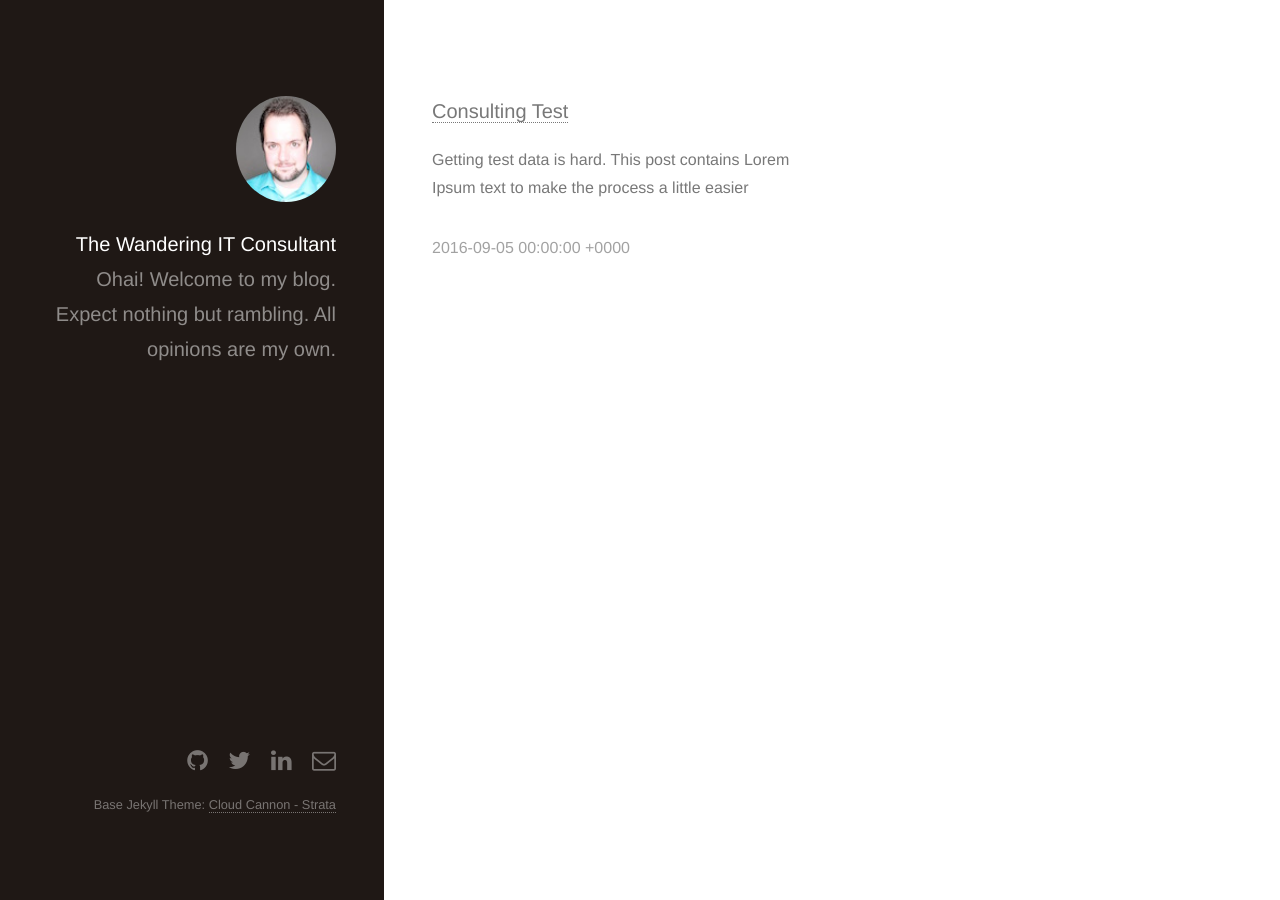
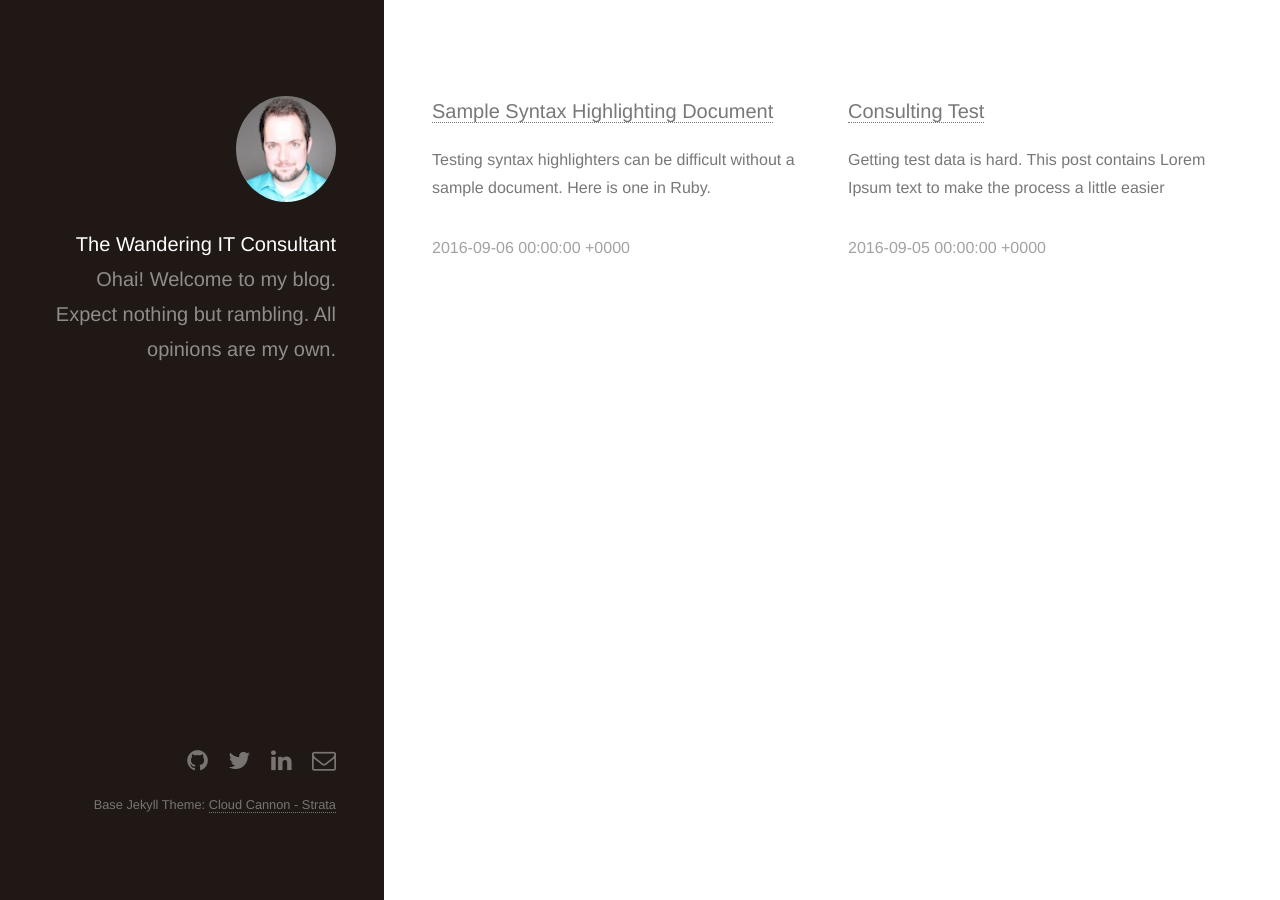
Before and after one commit to biox/jerryaldrichiii.github.io, a Jekyll site: the page built from categories/consulting.html, in a window 1280 px wide. Built offline with Jekyll 4.4.1, drawn with Linux system fonts in a browser that asks for light colours; nearby versions of some CDN libraries; library files that are not in the unit come from our copies; some of the changed lines change nothing that is shown.

Commit message:
Tweak Syntax Highlighting and add Test Post

````diff
--- /dev/null
+++ b/_posts/2016-09-06-sample-syntax-highlighting-document.md
@@ -0,0 +1,337 @@
+---
+layout: post
+subject: consulting
+title: Sample Syntax Highlighting Document
+summary: Testing syntax highlighters can be difficult without a sample document. Here is one in Ruby.
+---
+
+When selecting a syntax highlighting theme generally all that is presented to choose from is a short sample block. Most of the time it is a simple function that prints `Hello world` and if you're lucky has a comment. Unfortunately, making an informed decision with such little information is difficult.
+
+The solution here would be to write a sample document that contains examples of what you would like to see highlighted. However, the task of writing a lengthy sample document can be quite daunting. The next best solution would be to search for prefabricated documents. When I started down that path I quickly learned that crafting a search query to elicit the results I wanted was difficult.
+
+Eventually, I found [this](https://github.com/jneen/rouge/tree/master/spec/visual/samples) collection of documents. Below is and edited version of the Ruby sample:
+
+```ruby
+#######
+# ruby 1.9 examples
+#######
+
+state :foo do
+  rule %r(/) do
+    token Operator
+    goto :expr_start
+  end
+
+  rule(//) { goto :method_call_spaced }
+end
+
+state :foo do
+  rule %r(/), Thing
+end
+
+%i(this is an array of symbols)
+%I(this is too, but with #{@interpolation})
+hash = { answer: 42 }
+link_to 'new', new_article_path, class: 'btn'
+
+#####
+# ternaries
+# NB [jneen]: MRI ruby actually has different parsing behavior depending on
+# ~what variables are defined~, which we can't know in a highlighting context.
+# So... we're going to be wrong here, sometimes. Whatever. These cases look
+# okay though, but if they break I don't care a whole lot, because Ruby itself
+# doesn't parse them consistently.
+a ? b::c : :d
+a ? b:c
+method_that_takes_a_char ?b
+cond??b::c : d
+
+# lol
+?????:??
+//?//://
+
+a/1 # comment
+a / b # comment
+a /1 \r[egex]\//
+a/ b #comment
+x.a / 1 # comment
+Foo::a / 3 + 4
+
+########
+# method calls
+########
+
+foo.bar
+foo.bar.baz
+foo.bar(123).baz()
+
+foo.
+  bar
+
+foo
+  .bar()
+  .baz
+
+foo.
+  bar
+
+foo.
+  bar().
+  baz
+
+########
+# function definitions
+########
+
+class (get_foo("blub"))::Foo
+  def (foo("bar") + bar("baz")).something argh, aaahaa
+    42
+  end
+end
+
+def -@
+  0 - self
+end
+
+class get_the_fuck("out")::Of::My
+  def parser_definition
+    ruby!
+  end
+end
+
+###############
+# General
+###############
+
+a.each{|el|anz[el]=anz[el]?anz[el]+1:1}
+while x<10000
+  b=(p[x]%32)/16<1 ? 0 : 1
+
+  (x-102>=0? n[x-102].to_i : 0)*a+(x-101>=0?n[x-101].to_i : 0)*e+n[x-100].to_i
+  n[x+199].to_i*b+n[x+200].to_i*d+n[x+201].to_i*b
+
+g=%w{}
+x=0
+
+test //, 123
+
+{staples: /\ASTAPLE?S?\s*[0-9]/i,
+ target: "^TARGET "}
+
+while x<100
+ puts"#{g[x]}"
+ x+=1
+end
+
+puts""
+sleep(10)
+
+1E1E1
+puts 30.send(:/, 5) # prints 6
+
+# fun with class attributes
+class Foo
+  def self.blub x
+    if not x.nil?
+      self.new
+    end
+  end
+  def another_way_to_get_class
+    self.class
+  end
+end
+
+# ruby 1.9 "call operator"
+a = Proc.new { 42 }
+a.()
+
+"instance variables can be #@included, #@@class_variables\n and #$globals as well."
+instance variables can be #@included, #@@class_variables\n and #$globals as well.
+'instance variables can be #@included, #@@class_variables\n and #$globals as well.'
+/instance variables can be #@included, #@@class_variables\n and #$globals as well./mousenix
+:"instance variables can be #@included, #@@class_variables\n and #$globals as well."
+:'instance variables can be #@included, #@@class_variables\n and #$globals as well.'
+%'instance variables can be #@included, #@@class_variables\n and #$globals as well.'
+%q'instance variables can be #@included, #@@class_variables\n and #$globals as well.'
+%Q'instance variables can be #@included, #@@class_variables\n and #$globals as well.'
+%w'instance variables can be #@included, #@@class_variables\n and #$globals as well.'
+%W'instance variables can be #@included, #@@class_variables\n and #$globals as well.'
+%s'instance variables can be #@included, #@@class_variables\n and #$globals as well.'
+%r'instance variables can be #@included, #@@class_variables\n and #$globals as well.'
+%x'instance variables can be #@included, #@@class_variables\n and #$globals as well.'
+
+#%W[ but #@0illegal_values look strange.]
+
+%s#ruby allows strange#{constructs}
+%s#ruby allows strange#$constructs
+%s#ruby allows strange#@@constructs
+
+%( hash mark: # )
+%r( hash mark: # )
+%w( ! $ % # )
+
+##################################################################
+# HEREDOCS
+<<-CONTENT.strip_heredoc
+  D
+  E
+CONTENT
+
+foo(<<-A, <<-B)
+this is the text of a
+A
+and this is the text of b
+B
+
+<<~END
+This is a Ruby 2.3 stripped heredoc
+END
+
+a = <<"EOF"
+This is a multiline #$here document
+terminated by EOF on a line by itself
+EOF
+
+a = <<'EOF'
+This is a multiline #$here document
+terminated by EOF on a line by itself
+EOF
+
+b=(p[x] %32)/16<1 ? 0 : 1
+
+<<""
+#{test}
+#@bla
+#die suppe!!!
+\xfffff
+
+
+super <<-EOE % [
+    foo
+EOE
+
+<<X
+X
+X "foo" # This is a method call, heredoc ends at the prev line
+
+%s(uninter\)pre\ted)            # comment here
+%q(uninter\)pre\ted)            # comment here
+%Q(inter\)pre\ted)              # comment here
+:"inter\)pre\ted"               # comment here
+:'uninter\'pre\ted'             # comment here
+
+%q[haha! [nesting [rocks] ! ] ] # commeht here
+
+
+##################################################################
+class                                                  NP
+def  initialize a=@p=[], b=@b=[];                      end
+def +@;@b<<1;b2c end;def-@;@b<<0;b2c                   end
+def  b2c;if @b.size==8;c=0;@b.each{|b|c<<=1;c|=b};send(
+     'lave'.reverse,(@p.join))if c==0;@p<< c.chr;@b=[] end
+     self end end ; begin _ = NP.new                   end
+
+
+# Regexes
+/
+this is a
+mutliline
+regex
+/
+
+this /is a
+multiline regex too/
+
+also /4
+is one/
+
+this(/
+too
+/)
+
+# this not
+2 /4
+asfsadf/
+
+foo[:bar] / baz[:zot]
+
+
+#from: http://coderay.rubychan.de/rays/show/383
+class Object
+  alias  :xeq :
+  def (cmd, p2)
+    self.method(cmd.to_sym).call(p2)
+  end
+end
+p [1,2,3].('concat', [4,5,6]) # => [1, 2, 3, 4, 5, 6]
+p [1,2,3].(:concat, [4,5,6]) # => [1, 2, 3, 4, 5, 6]
+p "Hurra! ".(:*, 3) # => "Hurra! Hurra! Hurra! "
+p "Hurra! ".('*', 3) # => "Hurra! Hurra! Hurra! "
+# Leider geht nicht die Wunschform
+# [1,2,3] concat [4,5,6]
+
+class Object
+  @@infixops = []
+  alias :xeq :
+  def addinfix(operator)
+    @@infixops << operator
+  end
+  def (expression)
+    @@infixops.each{|op|break if expression.match(/^(.*?) (#{op}) (.*)$/)}
+    raise "unknown infix operator in expression: #{expression}" if $2 == nil
+    eval($1).method($2.to_sym).call(eval($3))
+  end
+end
+addinfix("concat")
+p [1,2,3] concat [4,5,6] # => [1, 2, 3, 4, 5, 6]
+
+
+# HEREDOC FUN!!!!!!!1111
+foo(<<A, <<-B, <<C)
+this is the text of a
+   A!!!!
+A
+and this is text of B!!!!!!111
+   B
+and here some C
+C
+###################################
+
+######
+# testing the __END__ content and % as an operator
+######
+
+events = Hash.new { |h, k| h[k] = [] }
+DATA.read.split(/\n\n\n\s*/).each do |event|
+  name = event[/^.*/].sub(/http:.*/, '')
+  event[/\n.*/m].scan(/^([A-Z]{2}\S*)\s*(\S*)\s*(\S*)(\s*\S*)/) do |kind, day, daytime, comment|
+    events[ [day, daytime] ] << [kind, name + comment]
+  end
+end
+
+foo = 3
+foo %= 2
+foo /= 10 # not a regex
+
+conflicts = 0
+events.to_a.sort_by do |(day, daytime),|
+  [%w(Mo Di Mi Do Fr).index(day) || 0, daytime]
+end.each do |(day, daytime), names|
+  if names.size > 1
+    conflicts += 1
+    print '!!! '
+  end
+  print "#{day} #{daytime}: "
+  names.each { |kind, name| puts "  #{kind}  #{name}" }
+  puts
+end
+
+puts '%d conflicts' % conflicts
+puts '%d SWS' % (events.inject(0) { |sum, ((day, daytime),)| sum + (daytime[/\d+$/].to_i - daytime[/^\d+/].to_i) })
+
+string = % foo     # strange. huh?
+print "Escape here: \n"
+print 'Dont escape here: \n'
+
+__END__
+```
--- a/_sass/_syntax_highlighting.scss
+++ b/_sass/_syntax_highlighting.scss
@@ -6,11 +6,12 @@
   font-size: 0.9em;
   margin: 0 0.25em;
   padding: 0.25em 0.65em;
+  color: #00FF00;
 }
 
 pre {
   -webkit-overflow-scrolling: touch;
-  font-family: 'Courier New', monospace;;
+  font-family: 'Courier New', monospace;
   font-size: 0.9em;
   margin: 0 0 2em 0;
 
@@ -29,18 +30,18 @@
       background: black;
     }
 
-    .c     { color: blue; font-style: italic } // Comment
+    .c     { color: #29c9ff; font-style: italic } // Comment
     .err   { color: #a61717; background-color: #e3d2d2 } // Error
     .k     { font-weight: bold } // Keyword
     .o     { font-weight: bold } // Operator
-    .cm    { color: blue; font-style: italic } // Comment.Multiline
-    .cp    { color: blue; font-weight: bold } // Comment.Preproc
-    .c1    { color: blue; font-style: italic } // Comment.Single
-    .cs    { color: blue; font-weight: bold; font-style: italic } // Comment.Special
+    .cm    { color: #29c9ff; font-style: italic } // Comment.Multiline
+    .cp    { color: #29c9ff; font-weight: bold } // Comment.Preproc
+    .c1    { color: #29c9ff; font-style: italic } // Comment.Single
+    .cs    { color: #29c9ff; font-weight: bold; font-style: italic } // Comment.Special
     .gd    { color: #000; background-color: #fdd } // Generic.Deleted
     .gd .x { color: #000; background-color: #faa } // Generic.Deleted.Specific
     .ge    { font-style: italic } // Generic.Emph
-    .gr    { color: red } // Generic.Error
+    .gr    { color: #ff1919 } // Generic.Error
     .gh    { color: #999 } // Generic.Heading
     .gi    { color: #000; background-color: #dfd } // Generic.Inserted
     .gi .x { color: #000; background-color: #afa } // Generic.Inserted.Specific
@@ -59,12 +60,12 @@
     .s     { color: #00FF00 } // Literal.String
     .n     { color: #00FF00 } // Literal.String
     .na    { color: #008080 } // Name.Attribute
-    .nb    { color: #0086B3 } // Name.Builtin
+    .nb    { color: #00aaff } // Name.Builtin
     .nc    { color: #458; font-weight: bold } // Name.Class
     .no    { color: #008080 } // Name.Constant
     .ni    { color: #800080 } // Name.Entity
-    .ne    { color: #900; font-weight: bold } // Name.Exception
-    .nf    { color: #900; font-weight: bold } // Name.Function
+    .ne    { color: #ff1919; font-weight: bold } // Name.Exception
+    .nf    { color: #ff1919; font-weight: bold } // Name.Function
     .nn    { color: #555 } // Name.Namespace
     .nt    { color: #000080 } // Name.Tag
     .nv    { color: #008080 } // Name.Variable
@@ -84,7 +85,7 @@
     .sx    { color: #00FF00 } // Literal.String.Other
     .sr    { color: #CC00CC } // Literal.String.Regex
     .s1    { color: #00FF00 } // Literal.String.Single
-    .ss    { color: red } // Literal.String.Symbol
+    .ss    { color: #ff1919 } // Literal.String.Symbol
     .bp    { color: #999 } // Name.Builtin.Pseudo
     .vc    { color: #008080 } // Name.Variable.Class
     .vg    { color: #008080 } // Name.Variable.Global
````
